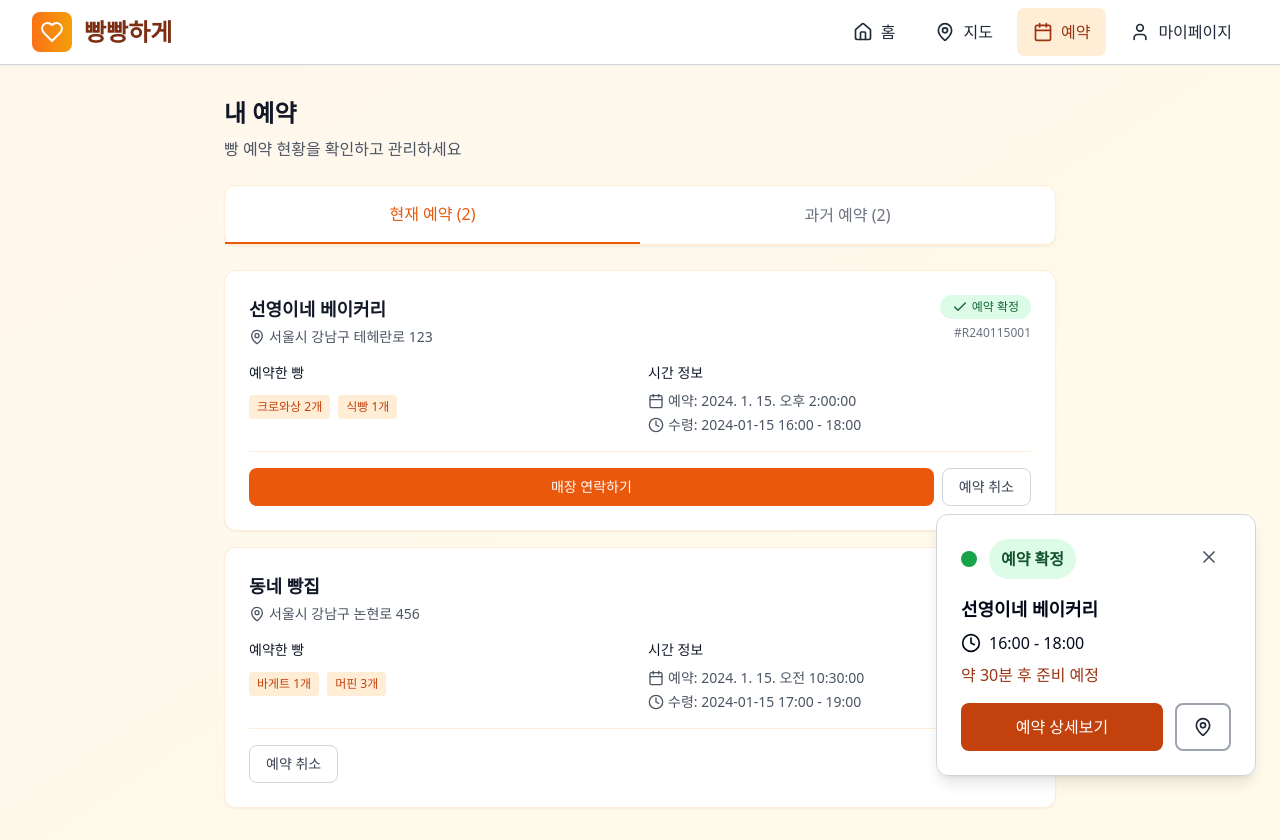
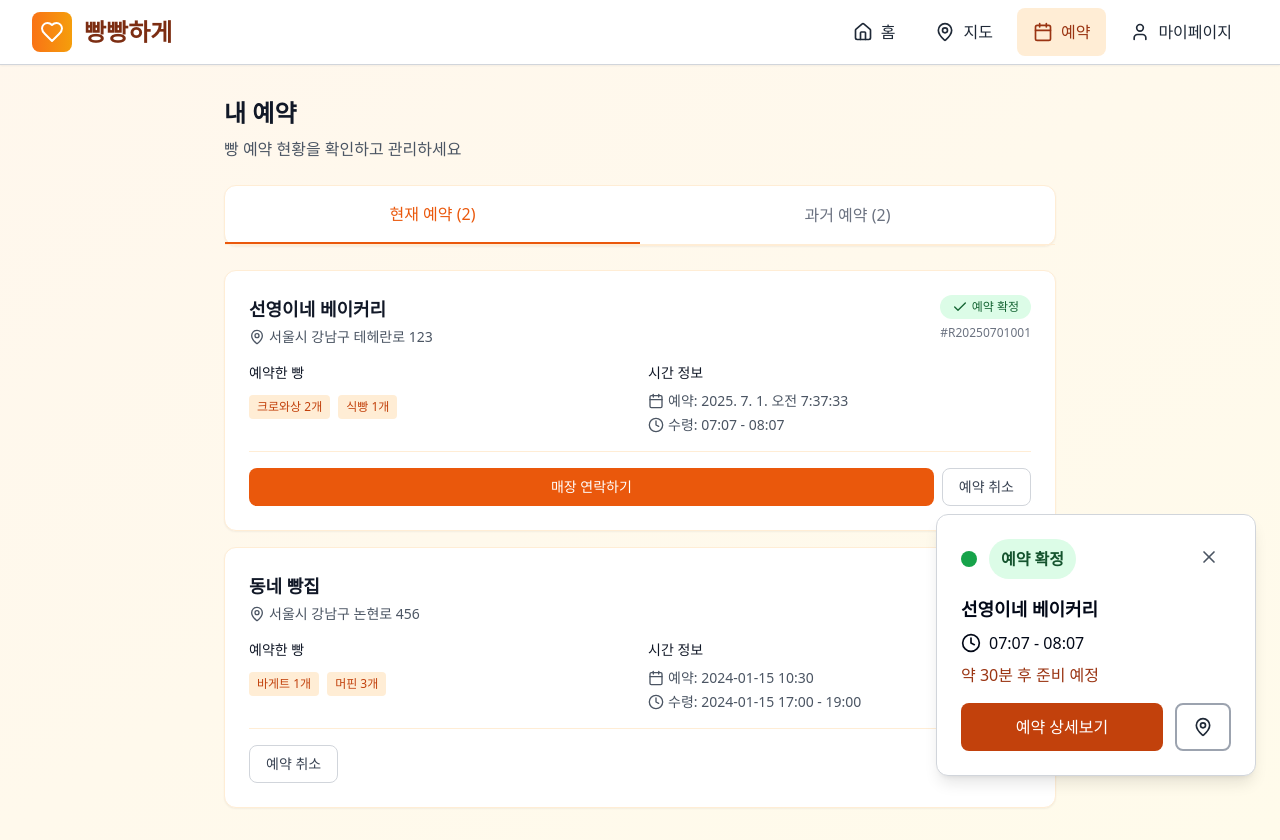
Before and after one commit to chanho0908/bread-bridge-sharing-goodness, a React (Vite) app: page /reservations in a window 1280 px wide. Built offline with nearby package versions, Linux system fonts and the light colour scheme.

Commit message:
Add dynamic reservation and dialog
Adds a new reservation that completes 30 minutes from the current time and displays its details in the dialog.

```diff
--- a/src/components/ReservationFloatingWidget.tsx
+++ b/src/components/ReservationFloatingWidget.tsx
@@ -1,5 +1,4 @@
-
-import React, { useState } from 'react';
+import React, { useState, useEffect } from 'react';
 import { Clock, MapPin, X } from 'lucide-react';
 import { Link } from 'react-router-dom';
 
@@ -13,13 +12,35 @@ interface Reservation {
 
 const ReservationFloatingWidget = () => {
   const [isVisible, setIsVisible] = useState(true);
+  const [currentTime, setCurrentTime] = useState(new Date());
 
-  // Mock data - 실제로는 전역 상태나 API에서 가져올 데이터
-  const activeReservation: Reservation | null = {
+  // Update current time every minute
+  useEffect(() => {
+    const timer = setInterval(() => {
+      setCurrentTime(new Date());
+    }, 60000); // Update every minute
+
+    return () => clearInterval(timer);
+  }, []);
+
+  // Calculate 30 minutes from current time
+  const completionTime = new Date(currentTime.getTime() + 30 * 60 * 1000);
+  const pickupStartTime = new Date(completionTime.getTime() - 60 * 60 * 1000); // 1 hour before completion
+
+  const formatTime = (date: Date) => {
+    return date.toLocaleTimeString('ko-KR', {
+      hour: '2-digit',
+      minute: '2-digit',
+      hour12: false
+    });
+  };
+
+  // Dynamic reservation based on current time
+  const activeReservation: Reservation = {
     id: 1,
     bakery: '선영이네 베이커리',
     status: 'confirmed',
-    pickupTime: '16:00 - 18:00',
+    pickupTime: `${formatTime(pickupStartTime)} - ${formatTime(completionTime)}`,
     estimatedTime: '약 30분 후 준비 예정'
   };
 
--- a/src/pages/Reservations.tsx
+++ b/src/pages/Reservations.tsx
@@ -1,9 +1,34 @@
-
-import React, { useState } from 'react';
+import React, { useState, useEffect } from 'react';
 import { Calendar, Clock, MapPin, Check, X, AlertCircle } from 'lucide-react';
 
 const Reservations = () => {
   const [activeTab, setActiveTab] = useState('current');
+  const [currentTime, setCurrentTime] = useState(new Date());
+
+  // Update current time every minute
+  useEffect(() => {
+    const timer = setInterval(() => {
+      setCurrentTime(new Date());
+    }, 60000);
+
+    return () => clearInterval(timer);
+  }, []);
+
+  // Calculate dynamic reservation times
+  const completionTime = new Date(currentTime.getTime() + 30 * 60 * 1000);
+  const pickupStartTime = new Date(completionTime.getTime() - 60 * 60 * 1000);
+
+  const formatTime = (date: Date) => {
+    return date.toLocaleTimeString('ko-KR', {
+      hour: '2-digit',
+      minute: '2-digit',
+      hour12: false
+    });
+  };
+
+  const formatDateTime = (date: Date) => {
+    return date.toLocaleString('ko-KR');
+  };
 
   const currentReservations = [
     {
@@ -11,10 +36,10 @@ const Reservations = () => {
       bakery: '선영이네 베이커리',
       address: '서울시 강남구 테헤란로 123',
       items: ['크로와상 2개', '식빵 1개'],
-      reservationTime: '2024-01-15 14:00',
-      pickupTime: '2024-01-15 16:00 - 18:00',
+      reservationTime: formatDateTime(new Date()),
+      pickupTime: `${formatTime(pickupStartTime)} - ${formatTime(completionTime)}`,
       status: 'confirmed',
-      reservationNumber: 'R240115001'
+      reservationNumber: `R${new Date().toISOString().slice(0, 10).replace(/-/g, '')}001`
     },
     {
       id: 2,
@@ -189,7 +214,7 @@ const Reservations = () => {
                   <div className="space-y-1">
                     <p className="text-sm text-gray-600 flex items-center">
                       <Calendar className="w-4 h-4 mr-1" />
-                      예약: {new Date(reservation.reservationTime).toLocaleString('ko-KR')}
+                      예약: {reservation.reservationTime}
                     </p>
                     <p className="text-sm text-gray-600 flex items-center">
                       <Clock className="w-4 h-4 mr-1" />
```
